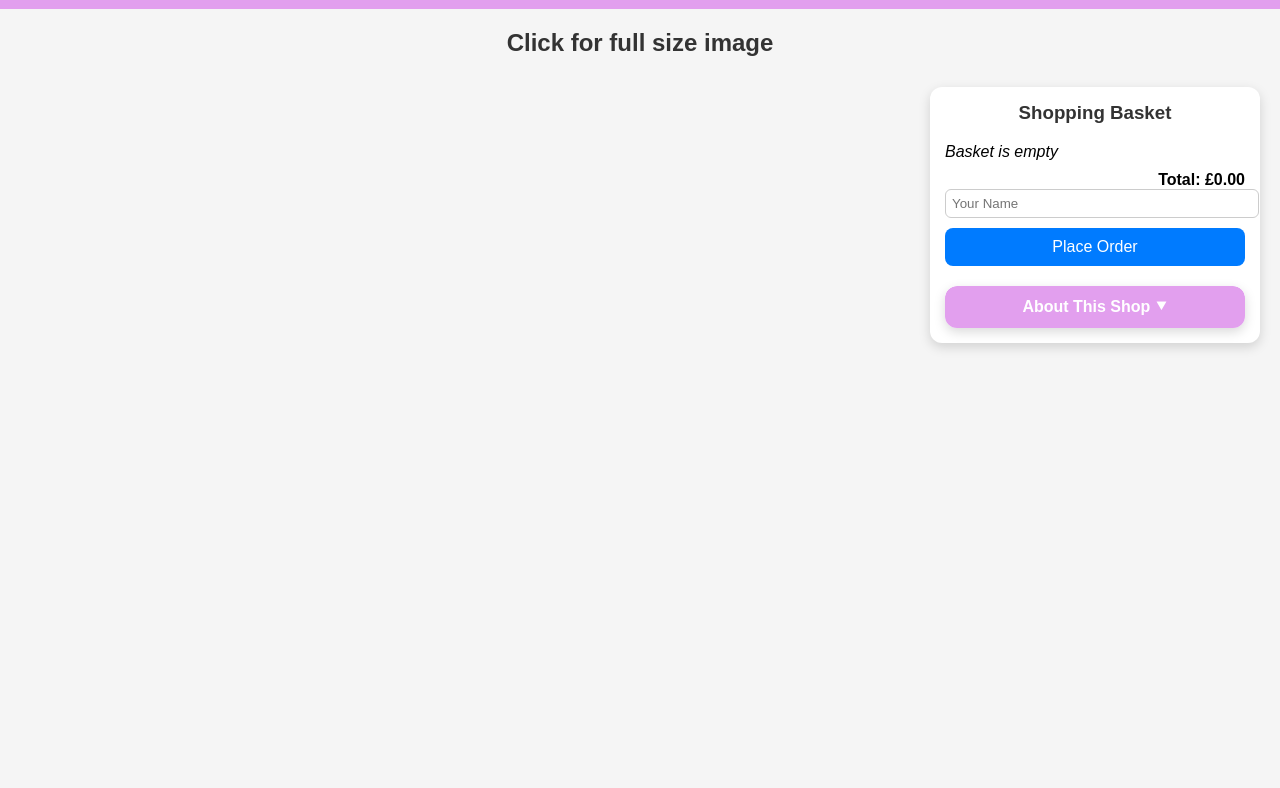
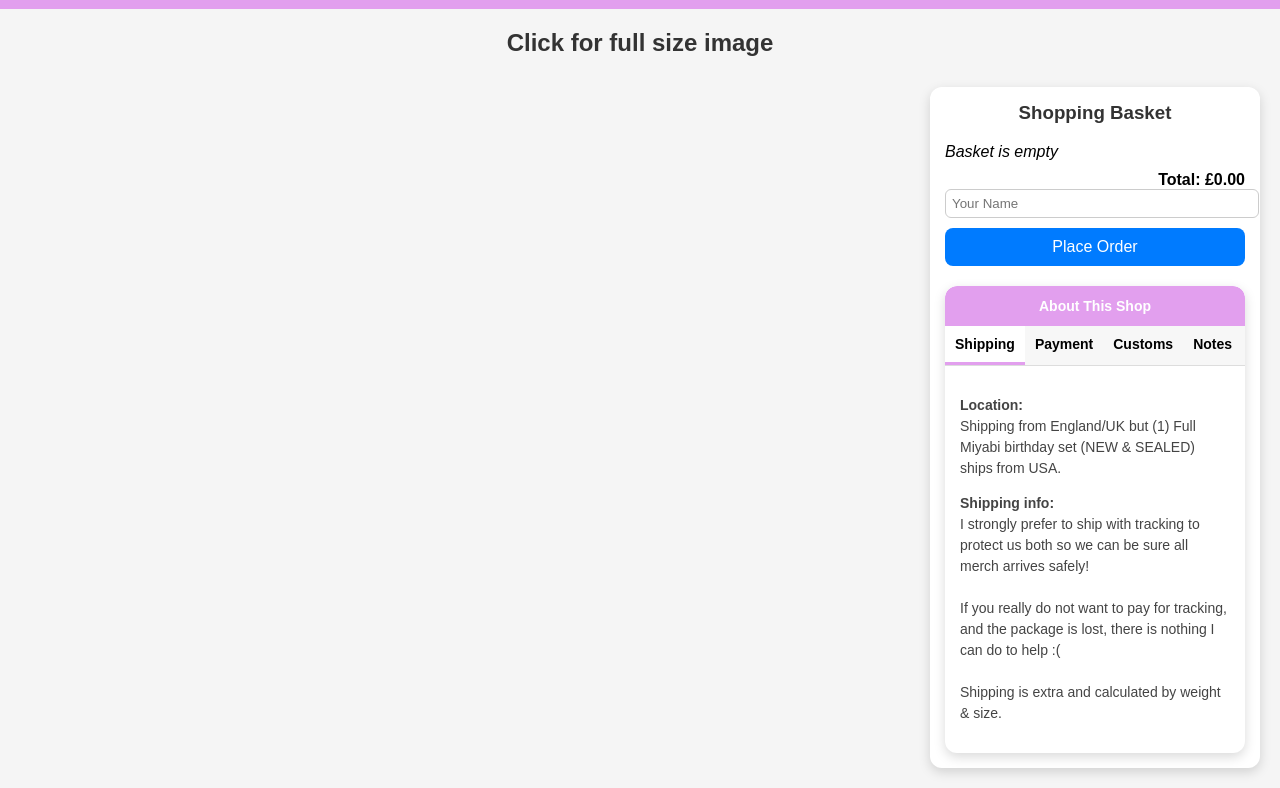
Before and after one commit to nagareboshi-josei/holostars-shop, a plain HTML site: page index.html in a window 1280 px wide. Shown: the part 78-866 px from the top of the page. Before the commit the page ends 800 px from the top, so only its background shows below. Drawn offline with Linux system fonts and the light colour scheme; no server answers.

Commit message:
Update index.html

```diff
--- a/index.html
+++ b/index.html
@@ -223,13 +223,14 @@ input#customer-name {
   background: #0056b3;
 }
 
-/* About Panel */
+/* ABOUT TABS PANEL */
 .about-panel {
   margin-top: 20px;
-  background: #fff;
+  background: #ffffff;
   border-radius: 12px;
   box-shadow: 0 4px 12px rgba(0,0,0,0.15);
   overflow: hidden;
+  font-size: 14px;
 }
 
 .about-header {
@@ -237,30 +238,45 @@ input#customer-name {
   color: #fff;
   padding: 12px;
   font-weight: bold;
-  cursor: pointer;
   text-align: center;
   border-radius: 12px 12px 0 0;
-  transition: background 0.2s;
 }
 
-.about-header:hover {
-  background: #d06bdb;
+.about-tabs {
+  display: flex;
+  border-bottom: 1px solid #ddd;
 }
 
-.about-content {
-  max-height: 0;
-  overflow: hidden;
-  padding: 0 15px;
-  background: #fff;
-  transition: max-height 0.4s ease, padding 0.3s ease;
+.about-tab {
+  flex: 1;
+  padding: 10px;
+  text-align: center;
+  cursor: pointer;
+  background: #f7f7f7;
+  transition: background 0.2s;
+  font-weight: 600;
+}
+
+.about-tab:hover {
+  background: #ececec;
+}
+
+.about-tab.active {
+  background: #ffffff;
+  border-bottom: 3px solid #e29fee;
+}
+
+.about-tab-content {
+  display: none;
+  padding: 15px;
   line-height: 1.5em;
   color: #444;
 }
 
-.about-content.open {
-  padding: 15px;
-  max-height: 1000px; /* large value to allow full expansion */
+.about-tab-content.active {
+  display: block;
 }
+
 
 
 </style>
@@ -284,36 +300,56 @@ input#customer-name {
     <button class="checkout-btn" onclick="checkout()">Place Order</button>
 
     <div class="about-panel">
-      <div class="about-header" onclick="toggleAbout()">About This Shop ⯆</div>
-      <div class="about-content" id="about-content">
+      <div class="about-header">About This Shop</div>
+
+      <div class="about-tabs">
+        <div class="about-tab active" onclick="switchAboutTab('shipping')">Shipping</div>
+        <div class="about-tab" onclick="switchAboutTab('payment')">Payment</div>
+        <div class="about-tab" onclick="switchAboutTab('customs')">Customs</div>
+        <div class="about-tab" onclick="switchAboutTab('notes')">Notes</div>
+        <div class="about-tab" onclick="switchAboutTab('prices')">Prices</div>
+      </div>
+
+      <div class="about-tab-content active" id="about-shipping">
         <p><strong>Location:</strong><br>
         Shipping from England/UK but (1) Full Miyabi birthday set (NEW & SEALED) ships from USA.</p>
 
-        <p><strong>Payment info:</strong><br>
-        I accept PayPal.<br><br>
-        Please DM on Discord or email to buy for total with shipping and PayPal address.<br>
-        <strong>Email for questions about orders:</strong> <br>
-        <a href="mailto:nagareboshi.josei@gmail.com">nagareboshi.josei@gmail.com</a></p>
-
         <p><strong>Shipping info:</strong><br>
         I strongly prefer to ship with tracking to protect us both so we can be sure all merch arrives safely!<br><br>
+
         If you really do not want to pay for tracking, and the package is lost, there is nothing I can do to help :( <br><br>
 
+        Shipping is extra and calculated by weight & size.</p>
+      </div>
+
+      <div class="about-tab-content" id="about-payment">
+        <p><strong>Payment:</strong><br>
+        I accept PayPal.<br>
+        Please DM on Discord or email for the total with shipping and PayPal address.<br>
+        <strong>Email:</strong> <a href="mailto:nagareboshi.josei@gmail.com">nagareboshi.josei@gmail.com</a></p>
+      </div>
+
+      <div class="about-tab-content" id="about-customs">
+        <p><strong>International Shipping & Customs:</strong><br>
         If shipping outside the UK:<br><br>
-        I can mark down a package's worth if asked, BUT be aware the post will only refund the amount you declare.<br><br>
+
+        I can mark down a package’s worth if asked, BUT be aware the post will only refund the amount you declare.<br><br>
+
         Please be clear how you want me to mark your customs form: gift, goods, etc.<br><br>
-        You are responsible for customs/VAT/any extra fees.<br><br>
 
-        Shipping is extra and calculated by weight & size.</p>
+        You are responsible for customs/VAT/any extra fees.</p>
+      </div>
 
+      <div class="about-tab-content" id="about-notes">
         <p><strong>Extra notes:</strong><br>
         I still have more to add, so if you’re looking for more items from your oshis, feel free to ask :3</p>
+      </div>
 
+      <div class="about-tab-content" id="about-prices">
         <p><strong>Prices:</strong><br>
         All prices in GBP £ (Great British Pounds).</p>
       </div>
     </div>
-
 
   </div>
 </div>
@@ -444,6 +480,16 @@ function toggleAbout() {
   content.classList.toggle("open");
 }
 
+function switchAboutTab(tabName) {
+  // Remove active state from all tabs
+  document.querySelectorAll(".about-tab").forEach(tab => tab.classList.remove("active"));
+  document.querySelectorAll(".about-tab-content").forEach(content => content.classList.remove("active"));
+
+  // Activate the selected tab
+  document.querySelector(`.about-tab[onclick="switchAboutTab('${tabName}')"]`).classList.add("active");
+  document.getElementById(`about-${tabName}`).classList.add("active");
+}
+
 // Checkout
 async function checkout() {
   const customerName = document.getElementById("customer-name").value.trim();
```
